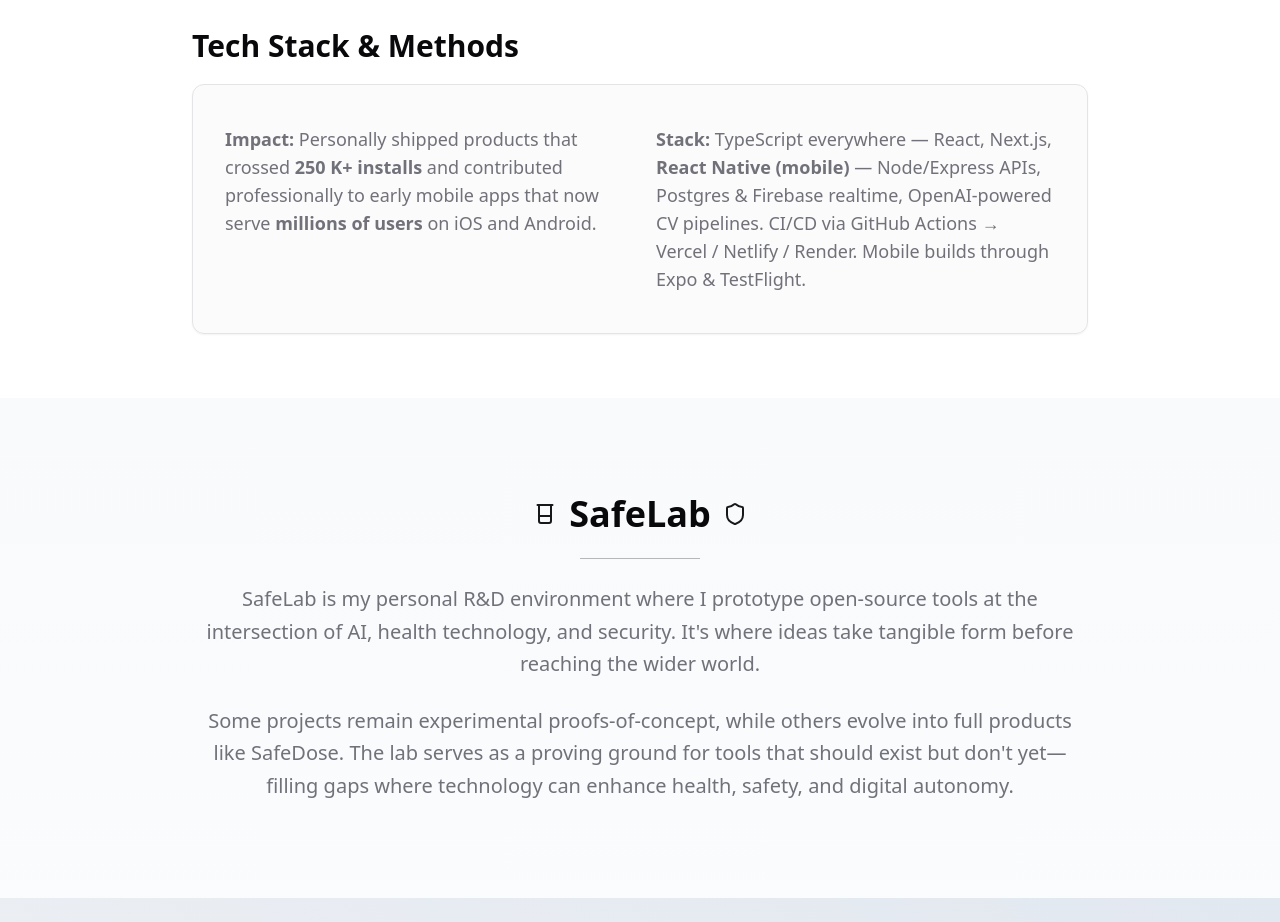
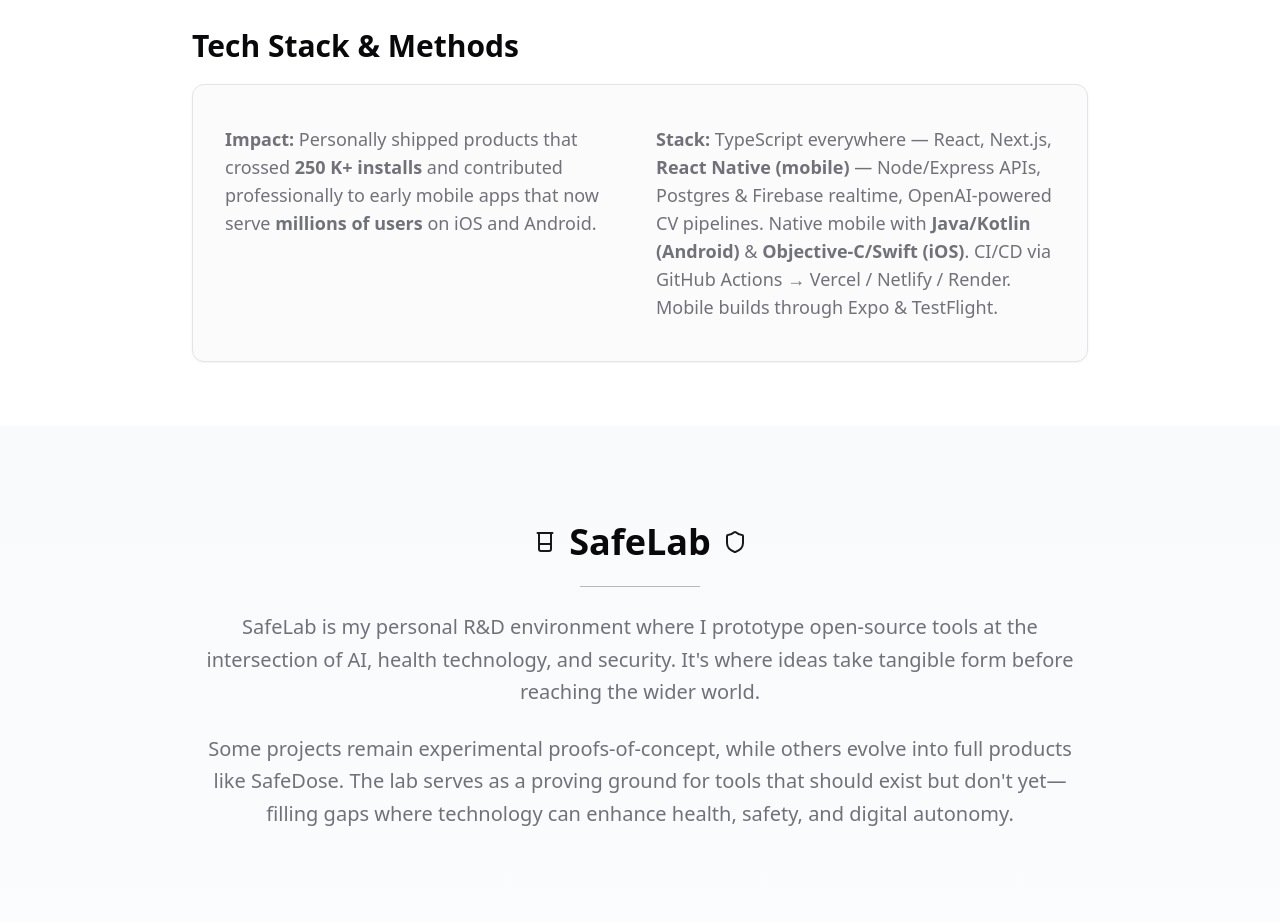
Before and after one commit to rodneyg/rodney-gainous-site, a React (Vite) app: page / in a window 1280 px wide. Shown: the part 900-1822 px from the top of the page. Built offline with nearby package versions, Linux system fonts and the light colour scheme.

Commit message:
Add explicit iOS and Android tech stacks in Tech Stack section
Co-authored-by: rodneyg <6868495+rodneyg@users.noreply.github.com>

```diff
--- a/src/components/TechStackBlock.tsx
+++ b/src/components/TechStackBlock.tsx
@@ -19,7 +19,7 @@ const TechStackBlock = () => {
               <strong>Impact:</strong> Personally shipped products that crossed <strong>250 K+ installs</strong> and contributed professionally to early mobile apps that now serve <strong>millions of users</strong> on iOS and Android.
             </p>
             <p className="text-lg text-muted-foreground flex-1 mt-4 md:mt-0 max-w-[80ch]">
-              <strong>Stack:</strong> TypeScript everywhere — React, Next.js, <strong>React Native (mobile)</strong> — Node/Express APIs, Postgres &amp; Firebase realtime, OpenAI-powered CV pipelines. CI/CD via GitHub Actions → Vercel / Netlify / Render. Mobile builds through Expo &amp; TestFlight.
+              <strong>Stack:</strong> TypeScript everywhere — React, Next.js, <strong>React Native (mobile)</strong> — Node/Express APIs, Postgres &amp; Firebase realtime, OpenAI-powered CV pipelines. Native mobile with <strong>Java/Kotlin (Android)</strong> &amp; <strong>Objective-C/Swift (iOS)</strong>. CI/CD via GitHub Actions → Vercel / Netlify / Render. Mobile builds through Expo &amp; TestFlight.
             </p>
           </div>
         </Card>
```
